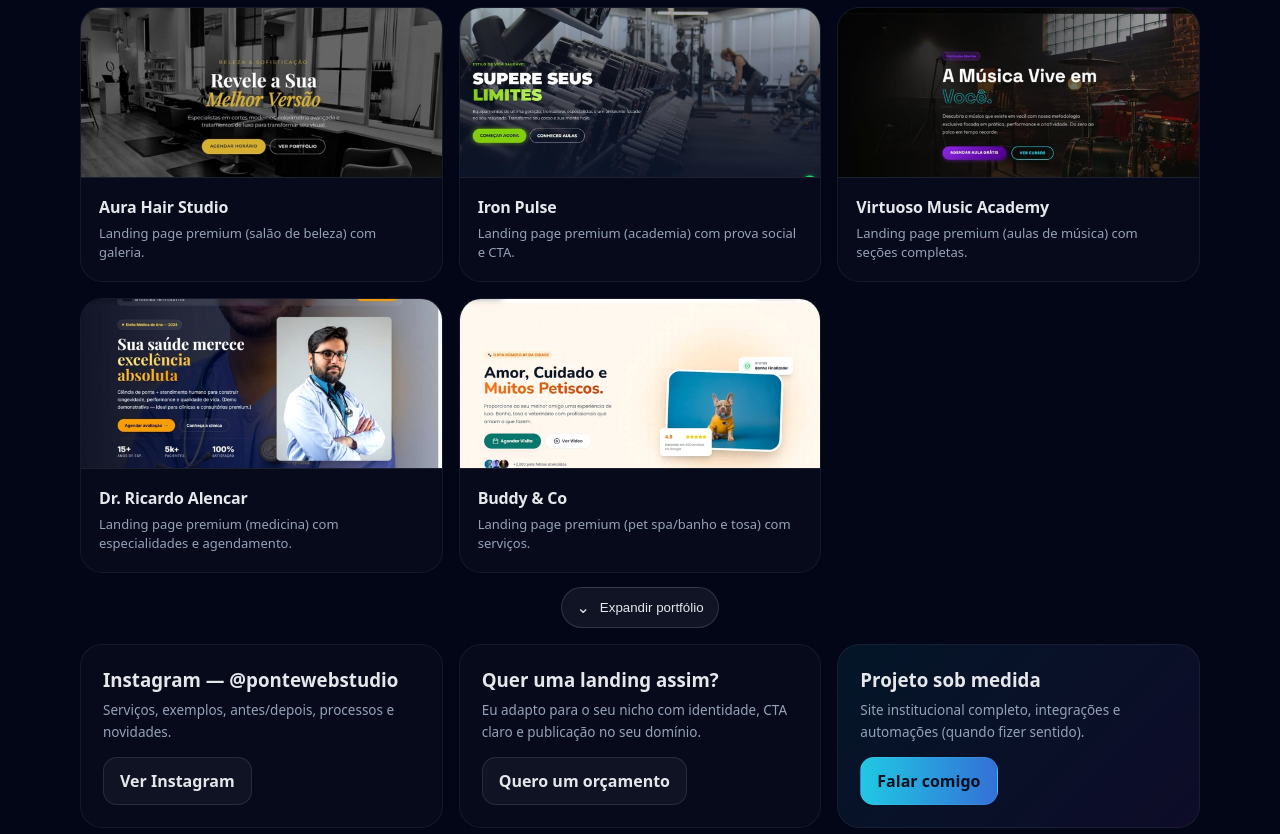
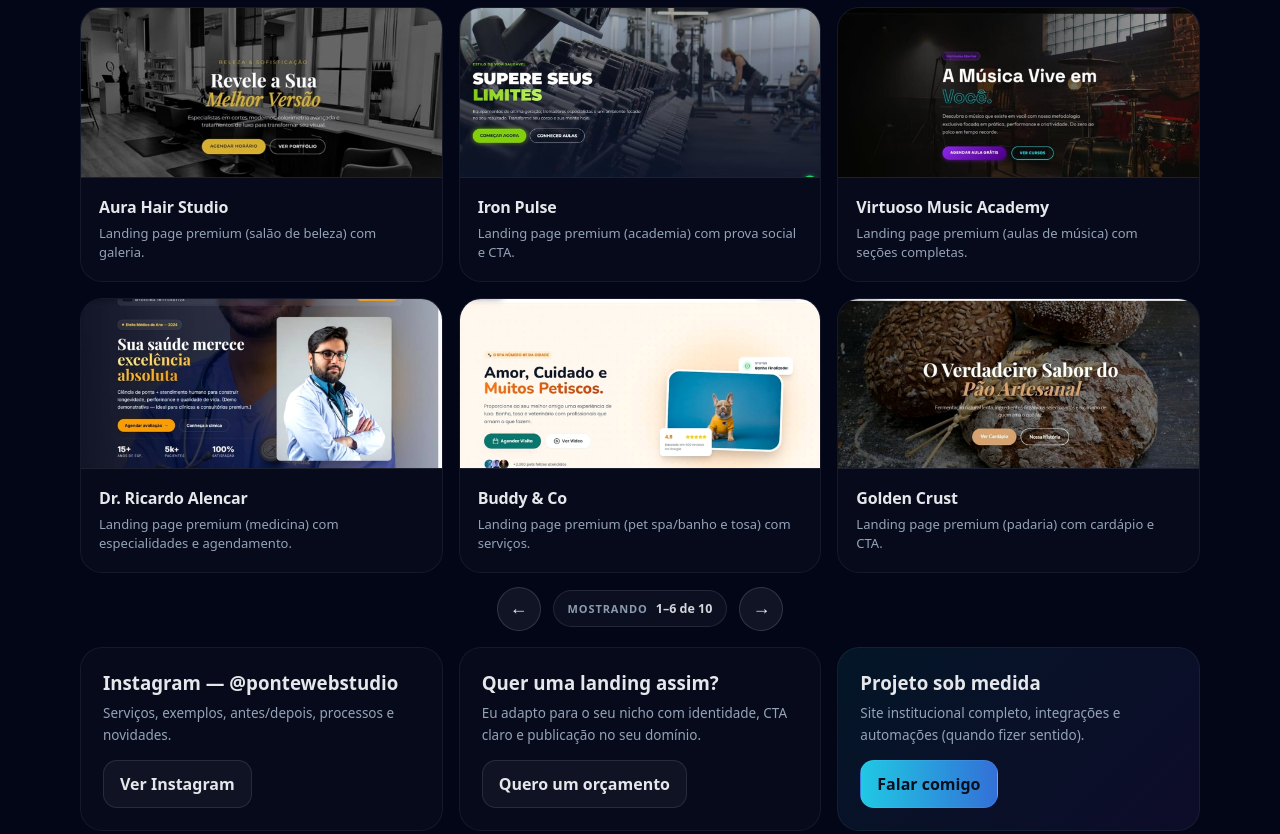
Before and after one commit to pontewebstudio-mg/ponteweb, a website: page docs/index.html in a window 1280 px wide. Shown: the part 3797-4631 px from the top of the page. Drawn offline with Linux system fonts and the light colour scheme.

Commit message:
Portfolio: show 6 cards and page by 3 with arrows

```diff
--- a/docs/index.html
+++ b/docs/index.html
@@ -505,11 +505,13 @@
         </a>
       </div>
 
-      <div class="demoExpandWrap">
-        <button id="demoExpandBtn" class="demoExpandBtn" type="button" aria-expanded="false" aria-controls="portfolio">
-          <span class="demoExpandIcon" aria-hidden="true">⌄</span>
-          <span class="demoExpandText">Expandir portfólio</span>
-        </button>
+      <div class="demoPager" aria-label="Navegação do portfólio">
+        <button id="demoPrev" class="demoPagerBtn" type="button" aria-label="Ver demos anteriores">←</button>
+        <div class="demoPagerInfo">
+          <span class="demoPagerLabel">Mostrando</span>
+          <span id="demoPagerRange" class="demoPagerRange">—</span>
+        </div>
+        <button id="demoNext" class="demoPagerBtn" type="button" aria-label="Ver próximas demos">→</button>
       </div>
 
       <div class="portfolio" style="margin-top:16px">
--- a/docs/script.js
+++ b/docs/script.js
@@ -51,33 +51,48 @@ function closeMenu(){
 // Footer year
 $('#year').textContent = new Date().getFullYear();
 
-// Portfolio expand/collapse (show 6 cards, expand to show the rest)
-(function initPortfolioExpand(){
+// Portfolio pager (always show 6 cards; move window by 3)
+(function initPortfolioPager(){
   const grid = document.querySelector('.demoGrid');
-  const btn = document.querySelector('#demoExpandBtn');
-  if (!grid || !btn) return;
+  const prev = document.querySelector('#demoPrev');
+  const next = document.querySelector('#demoNext');
+  const range = document.querySelector('#demoPagerRange');
+  if (!grid || !prev || !next || !range) return;
 
-  const extras = grid.querySelectorAll('.demoCard.extra');
-  if (!extras.length) {
-    btn.closest('.demoExpandWrap')?.setAttribute('hidden','');
+  const cards = Array.from(grid.querySelectorAll('.demoCard'));
+  if (cards.length <= 6) {
+    document.querySelector('.demoPager')?.setAttribute('hidden','');
     return;
   }
 
-  const text = btn.querySelector('.demoExpandText');
-  const setExpanded = (expanded) => {
-    if (expanded) grid.classList.add('expanded');
-    else grid.classList.remove('expanded');
+  const pageSize = 6;
+  const step = 3;
+  let start = 0;
 
-    btn.setAttribute('aria-expanded', expanded ? 'true' : 'false');
-    if (text) text.textContent = expanded ? 'Recolher' : 'Expandir portfólio';
+  const render = () => {
+    cards.forEach((c) => c.classList.add('isHidden'));
+
+    for (let i = 0; i < pageSize; i++) {
+      const idx = (start + i) % cards.length;
+      cards[idx].classList.remove('isHidden');
+    }
+
+    const end = Math.min(start + pageSize, cards.length);
+    range.textContent = `${start + 1}–${end} de ${cards.length}`;
   };
 
-  setExpanded(false);
+  prev.addEventListener('click', () => {
+    start = (start - step) % cards.length;
+    if (start < 0) start += cards.length;
+    render();
+  });
 
-  btn.addEventListener('click', () => {
-    const expanded = grid.classList.contains('expanded');
-    setExpanded(!expanded);
+  next.addEventListener('click', () => {
+    start = (start + step) % cards.length;
+    render();
   });
+
+  render();
 })();
 
 // Form submit: send via AJAX to Formspree and redirect to our own thank-you page.
--- a/docs/styles.css
+++ b/docs/styles.css
@@ -207,16 +207,16 @@ strong{font-weight:800}
 .demoMeta{margin:0;color:var(--muted);font-size:13px;line-height:1.5}
 .demoPill{position:absolute;top:12px;left:12px;padding:7px 10px;border-radius:999px;background:rgba(2,6,23,.75);border:1px solid rgba(255,255,255,.14);font-size:11px;font-weight:900;letter-spacing:.08em;text-transform:uppercase;color:rgba(229,231,235,.95)}
 
-/* Portfolio expand/collapse */
-.demoCard.extra{display:none}
-.demoGrid.expanded .demoCard.extra{display:block}
+/* Portfolio pager (always show 6 cards; scroll window by 3) */
+.demoCard.isHidden{display:none}
 
-.demoExpandWrap{display:flex;justify-content:center;margin-top:14px}
-.demoExpandBtn{appearance:none;border:1px solid rgba(255,255,255,.14);background:rgba(255,255,255,.06);color:var(--text);padding:10px 14px;border-radius:999px;cursor:pointer;display:inline-flex;align-items:center;gap:10px;transition:transform .15s ease, background .15s ease, border-color .15s ease}
-.demoExpandBtn:hover{transform:translateY(-1px);background:rgba(255,255,255,.08);border-color:rgba(255,255,255,.20)}
-.demoExpandBtn:focus{outline:2px solid rgba(124,58,237,.55);outline-offset:2px}
-.demoExpandIcon{display:inline-block;font-size:16px;transition:transform .18s ease}
-.demoGrid.expanded + .demoExpandWrap .demoExpandIcon{transform:rotate(180deg)}
+.demoPager{display:flex;align-items:center;justify-content:center;gap:12px;margin-top:14px}
+.demoPagerBtn{width:44px;height:44px;border-radius:999px;border:1px solid rgba(255,255,255,.14);background:rgba(255,255,255,.06);color:var(--text);cursor:pointer;display:grid;place-items:center;font-weight:900;font-size:18px;transition:transform .15s ease, background .15s ease, border-color .15s ease}
+.demoPagerBtn:hover{transform:translateY(-1px);background:rgba(255,255,255,.08);border-color:rgba(255,255,255,.20)}
+.demoPagerBtn:focus{outline:2px solid rgba(124,58,237,.55);outline-offset:2px}
+.demoPagerInfo{padding:9px 14px;border-radius:999px;border:1px solid rgba(255,255,255,.10);background:rgba(255,255,255,.04);color:rgba(229,231,235,.92);font-size:12.5px;display:flex;gap:8px;align-items:center}
+.demoPagerLabel{color:rgba(148,163,184,.95);font-weight:800;text-transform:uppercase;letter-spacing:.08em;font-size:11px}
+.demoPagerRange{font-weight:900}
 
 /* FAQ */
 .faq{display:grid;gap:12px;margin-top:16px}
```
